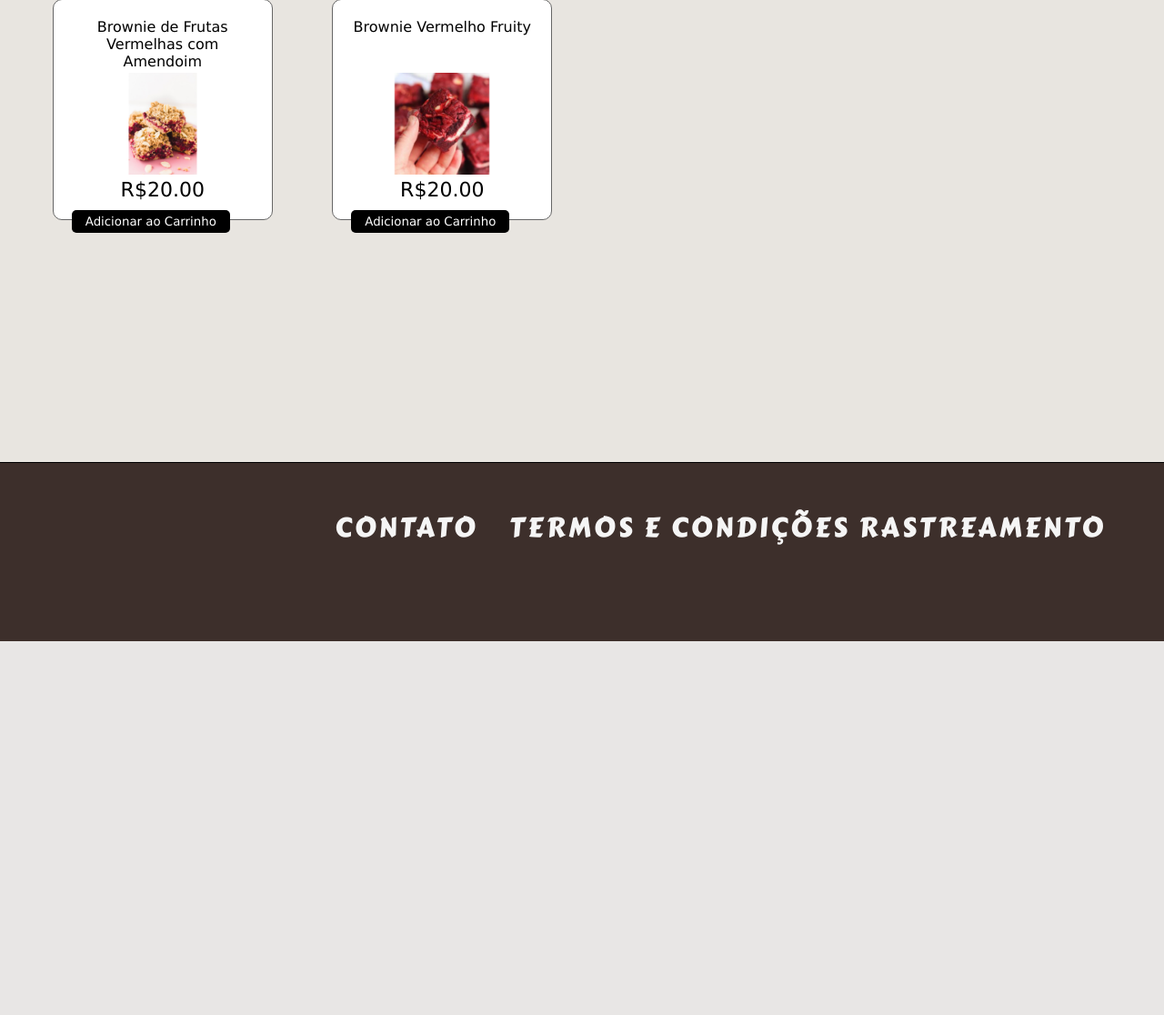
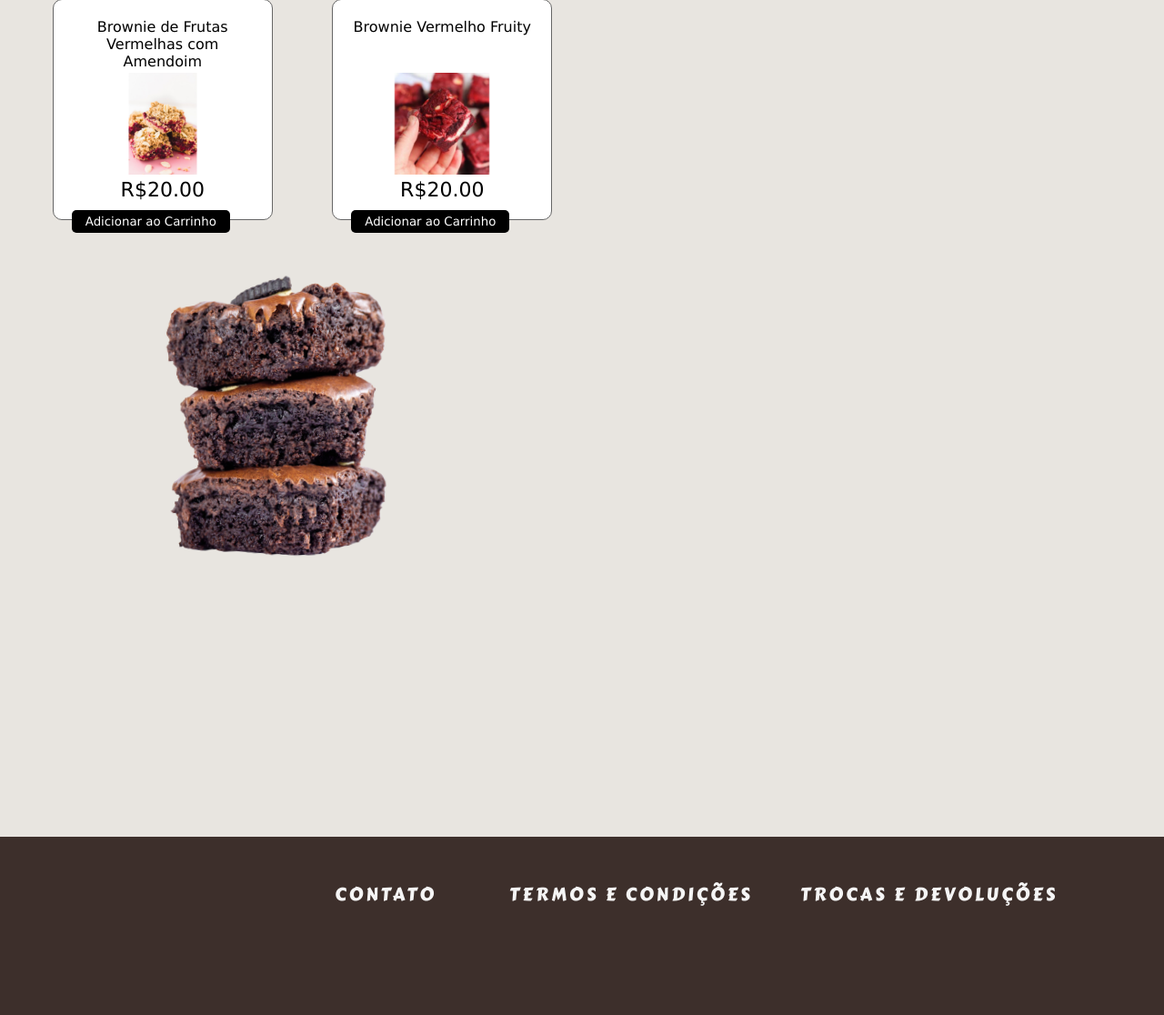
Before and after one commit to lucasklugs/ProjetoBW, a PHP site: page / in a window 1280 px wide. Shown: the part 1474-2590 px from the top of the page at 91% size. Before the commit the page ends 2179 px from the top, so only its background shows below. Run offline with PHP 8.4, Linux system fonts and the light colour scheme.

Commit message:
animacao

```diff
--- a/css/index.css
+++ b/css/index.css
@@ -684,10 +684,43 @@ width: 10px;
     cursor: pointer;
 }
 
+
+@-webkit-keyframes animacaobw {
+    from {
+        -webkit-transform: rotate(4deg)
+    }
+
+    to {
+        -webkit-transform: rotate(-4deg)
+    }
+}
+
+@keyframes animacaobw {
+    from {
+        transform: rotate(4deg)
+    }
+
+    to {
+        transform: rotate(-4deg)
+    }
+}
+
+#animacaobw {
+    -webkit-animation: animacaobw 2s alternate infinite ease-in-out;
+    animation: animacaobw 2s alternate infinite ease-in-out;
+}
+
+#animacaobw {
+    min-height: 320px
+}
+
+#animacaobw img {
+    position: absolute;
+}
+
 .footer {
     background-color: #3D2F2B;
     padding: 3rem;
-    border-top: 0.6px solid #000;
     height: 100px;
     margin-top: 20%;
 
@@ -701,7 +734,7 @@ button {
 
 .contato button {
     font-family: 'Carter One';
-    font-size: 30px;
+    font-size: 20px;
     cursor: pointer;
     letter-spacing: 3px;
     text-shadow: -1px -1px 0px var(--background),
@@ -714,7 +747,7 @@ button {
 
 .termos button {
     font-family: 'Carter One';
-    font-size: 30px;
+    font-size: 20px;
     cursor: pointer;
     letter-spacing: 3px;
     text-shadow: -1px -1px 0px var(--background),
@@ -724,15 +757,15 @@ button {
     color: whitesmoke;
 }
 
-.rastreamento button {
+.trocas button {
     font-family: 'Carter One';
-    font-size: 30px;
+    font-size: 20px;
     cursor: pointer;
     letter-spacing: 3px;
     text-shadow: -1px -1px 0px var(--background),
         3px 3px 0px var(--background),
         6px 6px 0px #3D2F2C;
-    margin-left: 70%;
+    margin-left: 65%;
     color: whitesmoke;
 }
 
@@ -751,14 +784,9 @@ button {
     color: #A78983
 }
 
-.rastreamento button:hover {
+.trocas button:hover {
     overflow: hidden;
     scale: 1.1;
     transition: 0.3s;
     color: #A78983
 }
-
-.logobw img{
-width: 4px;
-height: 6px;
-}
--- a/index.html
+++ b/index.html
@@ -229,6 +229,7 @@
             </form>
         </div>
     </div>
+    <img id="animacaobw" alt="animacaobw" src="../ProjetoBW/img/animacaobw.png">
     <footer class="footer">
 
 
@@ -239,8 +240,8 @@
             <div class="termos">
             <a href='#'><button>TERMOS E CONDIÇÕES</button></a>
              </div>
-             <div class="rastreamento">
-                <a href='#'><button>RASTREAMENTO</button></a>
+             <div class="trocas">
+                <a href='#'><button>TROCAS E DEVOLUÇÕES</button></a>
                  </div>
         </div>
         </footer>
```
Also changed, not shown: css/sobre.css (+48 -0 lines), img/animacaobw.png (added).
